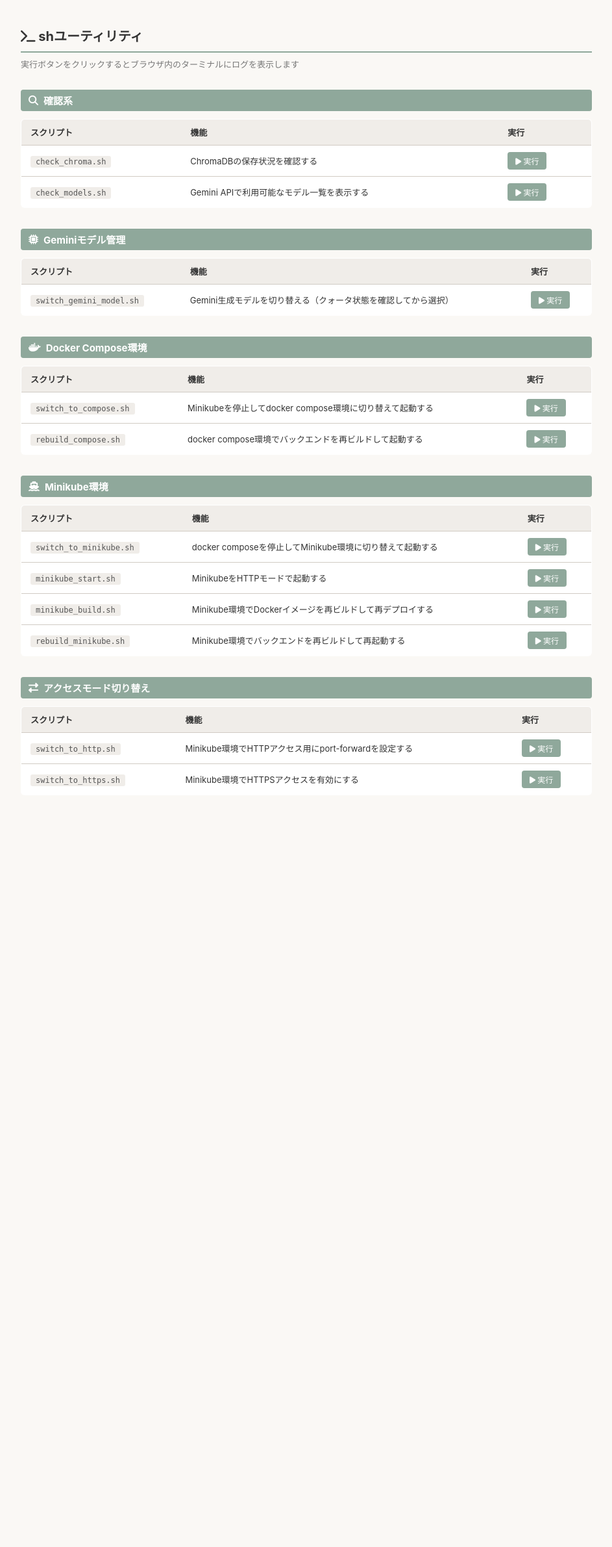
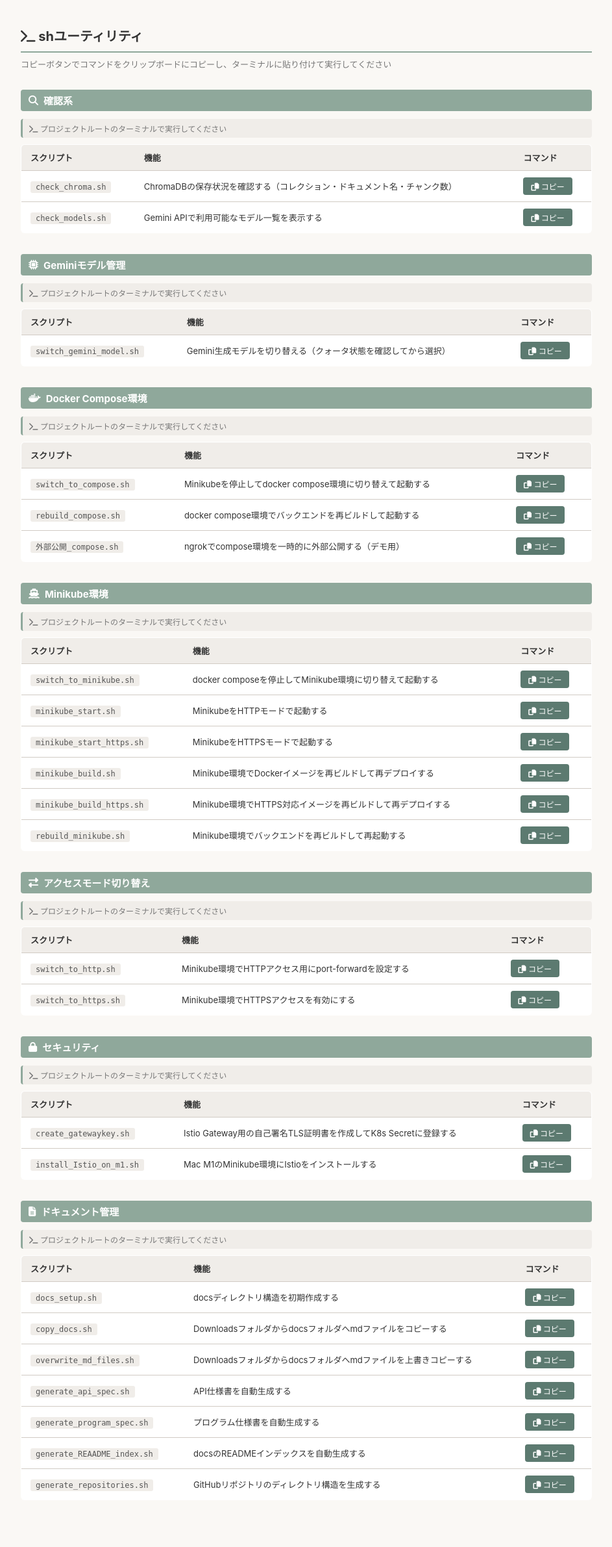
Before and after one commit to redmine54/ai_chat, a FastAPI app: page /api/utilities in a window 1280 px wide. Shown: the part 51-2432 px from the top of the page at 65% size, without its empty margins (8-951 px from the left). Before the commit the page ends 1264 px from the top, so only its background shows below. Run offline with FastAPI, Linux system fonts and the light colour scheme.

Commit message:
fixes Utilities

```diff
--- a/src/backend/templates/utilities.html
+++ b/src/backend/templates/utilities.html
@@ -14,33 +14,22 @@
     .content { padding:40px; max-width:960px; }
     .section { margin-bottom:32px; }
     .section-title { font-size:15px; font-weight:bold; margin-bottom:12px; padding:6px 12px; background:var(--accent-color); color:#fff; border-radius:4px; display:flex; align-items:center; gap:8px; }
-    table { width:100%; border-collapse:collapse; background:var(--white); border:1px solid var(--border-color); border-radius:6px; overflow:hidden; }
+    .terminal-note { font-size:12px; color:#777; margin-bottom:10px; padding:6px 10px; background:#f0ede9; border-radius:4px; border-left:3px solid var(--accent-color); }
+    table { width:100%; border-collapse:collapse; background:var(--white); border:1px solid var(--border-color); border-radius:6px; overflow:hidden; margin-bottom:8px; }
     th { background:#f0ede9; padding:10px 14px; text-align:left; font-size:13px; border-bottom:1px solid var(--border-color); }
     td { padding:10px 14px; border-bottom:1px solid var(--border-color); font-size:13px; vertical-align:middle; }
     tr:last-child td { border-bottom:none; }
-    .btn-run { padding:5px 12px; background:var(--accent-color); color:#fff; border:none; border-radius:4px; cursor:pointer; font-size:12px; white-space:nowrap; }
-    .btn-run:hover { background:var(--accent-hover); }
-    .btn-run:disabled { background:#ccc; cursor:not-allowed; }
     .script-name { font-family:monospace; font-size:12px; background:#f0ede9; padding:2px 8px; border-radius:3px; color:#555; }
-    .modal-overlay { display:none; position:fixed; top:0; left:0; width:100%; height:100%; background:rgba(0,0,0,0.6); z-index:1000; align-items:center; justify-content:center; }
-    .modal-overlay.active { display:flex; }
-    .modal { background:#1e1e1e; border-radius:8px; width:800px; max-width:95vw; max-height:80vh; display:flex; flex-direction:column; box-shadow:0 8px 32px rgba(0,0,0,0.5); }
-    .modal-header { display:flex; align-items:center; justify-content:space-between; padding:12px 16px; background:#2d2d2d; border-radius:8px 8px 0 0; }
-    .modal-title { color:#f0f0f0; font-size:14px; font-family:monospace; }
-    .modal-close { background:#e53935; color:#fff; border:none; border-radius:50%; width:20px; height:20px; cursor:pointer; font-size:12px; }
-    .terminal { flex:1; overflow-y:auto; padding:16px; font-family:monospace; font-size:13px; color:#f0f0f0; min-height:300px; max-height:60vh; white-space:pre-wrap; word-break:break-all; }
-    .line-ok { color:#69ff85; }
-    .line-err { color:#ff6b6b; }
-    .line-info { color:#64d8ff; }
-    .line-warn { color:#ffd54f; }
-    .modal-footer { padding:10px 16px; background:#2d2d2d; border-radius:0 0 8px 8px; display:flex; justify-content:space-between; align-items:center; }
-    .modal-status { color:#aaa; font-size:12px; font-family:monospace; }
-    .btn-close-modal { padding:6px 16px; background:#555; color:#fff; border:none; border-radius:4px; cursor:pointer; font-size:13px; }
-    .btn-close-modal:hover { background:#777; }
+    .btn-copy { padding:5px 12px; background:#5c7a70; color:#fff; border:none; border-radius:4px; cursor:pointer; font-size:12px; white-space:nowrap; }
+    .btn-copy:hover { background:#4a6560; }
+    .btn-copy.copied { background:#4caf50; }
+    /* トースト通知 */
+    #toast { position:fixed; bottom:30px; left:50%; transform:translateX(-50%); background:#333; color:#fff; padding:10px 24px; border-radius:20px; font-size:13px; opacity:0; transition:opacity 0.3s; pointer-events:none; z-index:9999; }
+    #toast.show { opacity:1; }
   </style>
 </head>
 <body>
-  <nav style="background:#2c2c2c;padding:10px 20px;display:flex;gap:12px;align-items:center;">
+  <nav style="background:#2c2c2c;padding:10px 20px;display:flex;gap:12px;align-items:center;flex-wrap:wrap;">
     <span style="color:#aaa;font-size:13px;margin-right:8px;">🔗 メニュー:</span>
     <a href="/api/chat/ui" style="color:#fff;background:#4a90d9;padding:6px 14px;border-radius:6px;text-decoration:none;font-size:13px;">💬 チャット</a>
     <a href="/api/indexer" style="color:#fff;background:#4a90d9;padding:6px 14px;border-radius:6px;text-decoration:none;font-size:13px;">📄 PDFインデクサー</a>
@@ -51,159 +40,128 @@
 
   <div class="content">
     <h1><i class="fa-solid fa-terminal"></i> shユーティリティ</h1>
-    <p class="subtitle">実行ボタンをクリックするとブラウザ内のターミナルにログを表示します</p>
+    <p class="subtitle">コピーボタンでコマンドをクリップボードにコピーし、ターミナルに貼り付けて実行してください</p>
 
+    <!-- 確認系 -->
     <div class="section">
       <div class="section-title"><i class="fa-solid fa-magnifying-glass"></i> 確認系</div>
+      <p class="terminal-note"><i class="fa-solid fa-terminal"></i> プロジェクトルートのターミナルで実行してください</p>
       <table>
-        <tr><th>スクリプト</th><th>機能</th><th>実行</th></tr>
-        <tr><td><span class="script-name">check_chroma.sh</span></td><td>ChromaDBの保存状況を確認する</td><td><button class="btn-run" id="btn-check_chroma.sh"><i class="fa-solid fa-play"></i> 実行</button></td></tr>
-        <tr><td><span class="script-name">check_models.sh</span></td><td>Gemini APIで利用可能なモデル一覧を表示する</td><td><button class="btn-run" id="btn-check_models.sh"><i class="fa-solid fa-play"></i> 実行</button></td></tr>
+        <tr><th>スクリプト</th><th>機能</th><th>コマンド</th></tr>
+        <tr><td><span class="script-name">check_chroma.sh</span></td><td>ChromaDBの保存状況を確認する（コレクション・ドキュメント名・チャンク数）</td><td><button class="btn-copy" data-cmd="./check_chroma.sh"><i class="fa-solid fa-copy"></i> コピー</button></td></tr>
+        <tr><td><span class="script-name">check_models.sh</span></td><td>Gemini APIで利用可能なモデル一覧を表示する</td><td><button class="btn-copy" data-cmd="./check_models.sh"><i class="fa-solid fa-copy"></i> コピー</button></td></tr>
       </table>
     </div>
 
+    <!-- Geminiモデル管理 -->
     <div class="section">
       <div class="section-title"><i class="fa-solid fa-microchip"></i> Geminiモデル管理</div>
+      <p class="terminal-note"><i class="fa-solid fa-terminal"></i> プロジェクトルートのターミナルで実行してください</p>
       <table>
-        <tr><th>スクリプト</th><th>機能</th><th>実行</th></tr>
-        <tr><td><span class="script-name">switch_gemini_model.sh</span></td><td>Gemini生成モデルを切り替える（クォータ状態を確認してから選択）</td><td><button class="btn-run" id="btn-switch_gemini_model.sh"><i class="fa-solid fa-play"></i> 実行</button></td></tr>
+        <tr><th>スクリプト</th><th>機能</th><th>コマンド</th></tr>
+        <tr><td><span class="script-name">switch_gemini_model.sh</span></td><td>Gemini生成モデルを切り替える（クォータ状態を確認してから選択）</td><td><button class="btn-copy" data-cmd="./switch_gemini_model.sh"><i class="fa-solid fa-copy"></i> コピー</button></td></tr>
       </table>
     </div>
 
+    <!-- Docker Compose環境 -->
     <div class="section">
       <div class="section-title"><i class="fa-brands fa-docker"></i> Docker Compose環境</div>
+      <p class="terminal-note"><i class="fa-solid fa-terminal"></i> プロジェクトルートのターミナルで実行してください</p>
       <table>
-        <tr><th>スクリプト</th><th>機能</th><th>実行</th></tr>
-        <tr><td><span class="script-name">switch_to_compose.sh</span></td><td>Minikubeを停止してdocker compose環境に切り替えて起動する</td><td><button class="btn-run" id="btn-switch_to_compose.sh"><i class="fa-solid fa-play"></i> 実行</button></td></tr>
-        <tr><td><span class="script-name">rebuild_compose.sh</span></td><td>docker compose環境でバックエンドを再ビルドして起動する</td><td><button class="btn-run" id="btn-rebuild_compose.sh"><i class="fa-solid fa-play"></i> 実行</button></td></tr>
+        <tr><th>スクリプト</th><th>機能</th><th>コマンド</th></tr>
+        <tr><td><span class="script-name">switch_to_compose.sh</span></td><td>Minikubeを停止してdocker compose環境に切り替えて起動する</td><td><button class="btn-copy" data-cmd="./switch_to_compose.sh"><i class="fa-solid fa-copy"></i> コピー</button></td></tr>
+        <tr><td><span class="script-name">rebuild_compose.sh</span></td><td>docker compose環境でバックエンドを再ビルドして起動する</td><td><button class="btn-copy" data-cmd="./rebuild_compose.sh"><i class="fa-solid fa-copy"></i> コピー</button></td></tr>
+        <tr><td><span class="script-name">外部公開_compose.sh</span></td><td>ngrokでcompose環境を一時的に外部公開する（デモ用）</td><td><button class="btn-copy" data-cmd="./外部公開_compose.sh"><i class="fa-solid fa-copy"></i> コピー</button></td></tr>
       </table>
     </div>
 
+    <!-- Minikube環境 -->
     <div class="section">
       <div class="section-title"><i class="fa-solid fa-ship"></i> Minikube環境</div>
+      <p class="terminal-note"><i class="fa-solid fa-terminal"></i> プロジェクトルートのターミナルで実行してください</p>
       <table>
-        <tr><th>スクリプト</th><th>機能</th><th>実行</th></tr>
-        <tr><td><span class="script-name">switch_to_minikube.sh</span></td><td>docker composeを停止してMinikube環境に切り替えて起動する</td><td><button class="btn-run" id="btn-switch_to_minikube.sh"><i class="fa-solid fa-play"></i> 実行</button></td></tr>
-        <tr><td><span class="script-name">minikube_start.sh</span></td><td>MinikubeをHTTPモードで起動する</td><td><button class="btn-run" id="btn-minikube_start.sh"><i class="fa-solid fa-play"></i> 実行</button></td></tr>
-        <tr><td><span class="script-name">minikube_build.sh</span></td><td>Minikube環境でDockerイメージを再ビルドして再デプロイする</td><td><button class="btn-run" id="btn-minikube_build.sh"><i class="fa-solid fa-play"></i> 実行</button></td></tr>
-        <tr><td><span class="script-name">rebuild_minikube.sh</span></td><td>Minikube環境でバックエンドを再ビルドして再起動する</td><td><button class="btn-run" id="btn-rebuild_minikube.sh"><i class="fa-solid fa-play"></i> 実行</button></td></tr>
+        <tr><th>スクリプト</th><th>機能</th><th>コマンド</th></tr>
+        <tr><td><span class="script-name">switch_to_minikube.sh</span></td><td>docker composeを停止してMinikube環境に切り替えて起動する</td><td><button class="btn-copy" data-cmd="./switch_to_minikube.sh"><i class="fa-solid fa-copy"></i> コピー</button></td></tr>
+        <tr><td><span class="script-name">minikube_start.sh</span></td><td>MinikubeをHTTPモードで起動する</td><td><button class="btn-copy" data-cmd="./minikube_start.sh"><i class="fa-solid fa-copy"></i> コピー</button></td></tr>
+        <tr><td><span class="script-name">minikube_start_https.sh</span></td><td>MinikubeをHTTPSモードで起動する</td><td><button class="btn-copy" data-cmd="./minikube_start_https.sh"><i class="fa-solid fa-copy"></i> コピー</button></td></tr>
+        <tr><td><span class="script-name">minikube_build.sh</span></td><td>Minikube環境でDockerイメージを再ビルドして再デプロイする</td><td><button class="btn-copy" data-cmd="./minikube_build.sh"><i class="fa-solid fa-copy"></i> コピー</button></td></tr>
+        <tr><td><span class="script-name">minikube_build_https.sh</span></td><td>Minikube環境でHTTPS対応イメージを再ビルドして再デプロイする</td><td><button class="btn-copy" data-cmd="./minikube_build_https.sh"><i class="fa-solid fa-copy"></i> コピー</button></td></tr>
+        <tr><td><span class="script-name">rebuild_minikube.sh</span></td><td>Minikube環境でバックエンドを再ビルドして再起動する</td><td><button class="btn-copy" data-cmd="./rebuild_minikube.sh"><i class="fa-solid fa-copy"></i> コピー</button></td></tr>
       </table>
     </div>
 
+    <!-- アクセスモード切り替え -->
     <div class="section">
       <div class="section-title"><i class="fa-solid fa-right-left"></i> アクセスモード切り替え</div>
+      <p class="terminal-note"><i class="fa-solid fa-terminal"></i> プロジェクトルートのターミナルで実行してください</p>
       <table>
-        <tr><th>スクリプト</th><th>機能</th><th>実行</th></tr>
-        <tr><td><span class="script-name">switch_to_http.sh</span></td><td>Minikube環境でHTTPアクセス用にport-forwardを設定する</td><td><button class="btn-run" id="btn-switch_to_http.sh"><i class="fa-solid fa-play"></i> 実行</button></td></tr>
-        <tr><td><span class="script-name">switch_to_https.sh</span></td><td>Minikube環境でHTTPSアクセスを有効にする</td><td><button class="btn-run" id="btn-switch_to_https.sh"><i class="fa-solid fa-play"></i> 実行</button></td></tr>
+        <tr><th>スクリプト</th><th>機能</th><th>コマンド</th></tr>
+        <tr><td><span class="script-name">switch_to_http.sh</span></td><td>Minikube環境でHTTPアクセス用にport-forwardを設定する</td><td><button class="btn-copy" data-cmd="./switch_to_http.sh"><i class="fa-solid fa-copy"></i> コピー</button></td></tr>
+        <tr><td><span class="script-name">switch_to_https.sh</span></td><td>Minikube環境でHTTPSアクセスを有効にする</td><td><button class="btn-copy" data-cmd="./switch_to_https.sh"><i class="fa-solid fa-copy"></i> コピー</button></td></tr>
       </table>
     </div>
+
+    <!-- セキュリティ -->
+    <div class="section">
+      <div class="section-title"><i class="fa-solid fa-lock"></i> セキュリティ</div>
+      <p class="terminal-note"><i class="fa-solid fa-terminal"></i> プロジェクトルートのターミナルで実行してください</p>
+      <table>
+        <tr><th>スクリプト</th><th>機能</th><th>コマンド</th></tr>
+        <tr><td><span class="script-name">create_gatewaykey.sh</span></td><td>Istio Gateway用の自己署名TLS証明書を作成してK8s Secretに登録する</td><td><button class="btn-copy" data-cmd="./create_gatewaykey.sh"><i class="fa-solid fa-copy"></i> コピー</button></td></tr>
+        <tr><td><span class="script-name">install_Istio_on_m1.sh</span></td><td>Mac M1のMinikube環境にIstioをインストールする</td><td><button class="btn-copy" data-cmd="./install_Istio_on_m1.sh"><i class="fa-solid fa-copy"></i> コピー</button></td></tr>
+      </table>
+    </div>
+
+    <!-- ドキュメント管理 -->
+    <div class="section">
+      <div class="section-title"><i class="fa-solid fa-file-lines"></i> ドキュメント管理</div>
+      <p class="terminal-note"><i class="fa-solid fa-terminal"></i> プロジェクトルートのターミナルで実行してください</p>
+      <table>
+        <tr><th>スクリプト</th><th>機能</th><th>コマンド</th></tr>
+        <tr><td><span class="script-name">docs_setup.sh</span></td><td>docsディレクトリ構造を初期作成する</td><td><button class="btn-copy" data-cmd="./docs_setup.sh"><i class="fa-solid fa-copy"></i> コピー</button></td></tr>
+        <tr><td><span class="script-name">copy_docs.sh</span></td><td>Downloadsフォルダからdocsフォルダへmdファイルをコピーする</td><td><button class="btn-copy" data-cmd="./copy_docs.sh"><i class="fa-solid fa-copy"></i> コピー</button></td></tr>
+        <tr><td><span class="script-name">overwrite_md_files.sh</span></td><td>Downloadsフォルダからdocsフォルダへmdファイルを上書きコピーする</td><td><button class="btn-copy" data-cmd="./overwrite_md_files.sh"><i class="fa-solid fa-copy"></i> コピー</button></td></tr>
+        <tr><td><span class="script-name">generate_api_spec.sh</span></td><td>API仕様書を自動生成する</td><td><button class="btn-copy" data-cmd="./generate_api_spec.sh"><i class="fa-solid fa-copy"></i> コピー</button></td></tr>
+        <tr><td><span class="script-name">generate_program_spec.sh</span></td><td>プログラム仕様書を自動生成する</td><td><button class="btn-copy" data-cmd="./generate_program_spec.sh"><i class="fa-solid fa-copy"></i> コピー</button></td></tr>
+        <tr><td><span class="script-name">generate_REAADME_index.sh</span></td><td>docsのREADMEインデックスを自動生成する</td><td><button class="btn-copy" data-cmd="./generate_REAADME_index.sh"><i class="fa-solid fa-copy"></i> コピー</button></td></tr>
+        <tr><td><span class="script-name">generate_repositories.sh</span></td><td>GitHubリポジトリのディレクトリ構造を生成する</td><td><button class="btn-copy" data-cmd="./generate_repositories.sh"><i class="fa-solid fa-copy"></i> コピー</button></td></tr>
+      </table>
+    </div>
+
   </div>
 
-  <!-- ターミナルモーダル -->
-  <div class="modal-overlay" id="modalOverlay">
-    <div class="modal">
-      <div class="modal-header">
-        <span class="modal-title" id="modalTitle">$ script.sh</span>
-        <button class="modal-close" id="modalCloseBtn">✕</button>
-      </div>
-      <div class="terminal" id="terminal"></div>
-      <div class="modal-footer">
-        <span class="modal-status" id="modalStatus">実行中...</span>
-        <button class="btn-close-modal" id="modalFooterBtn">閉じる</button>
-      </div>
-    </div>
-  </div>
+  <!-- トースト通知 -->
+  <div id="toast">📋 コマンドをコピーしました</div>
 
   <script>
-    var currentBtn = null;
-
-    function colorize(line) {
-      var escaped = line.replace(/&/g,'&amp;').replace(/</g,'&lt;').replace(/>/g,'&gt;');
-      if (escaped.indexOf('終了コード: 0') >= 0 || escaped.indexOf('完了') >= 0 || escaped.indexOf('success') >= 0) {
-        return '<span class="line-ok">' + escaped + '</span>';
-      } else if (escaped.indexOf('終了コード:') >= 0 && escaped.indexOf('終了コード: 0') < 0) {
-        return '<span class="line-err">' + escaped + '</span>';
-      } else if (escaped.indexOf('エラー') >= 0 || escaped.indexOf('error') >= 0 || escaped.indexOf('Error') >= 0) {
-        return '<span class="line-err">' + escaped + '</span>';
-      } else if (escaped.indexOf('===') >= 0 || escaped.indexOf('確認中') >= 0) {
-        return '<span class="line-info">' + escaped + '</span>';
-      } else if (escaped.indexOf('warn') >= 0 || escaped.indexOf('警告') >= 0) {
-        return '<span class="line-warn">' + escaped + '</span>';
-      }
-      return escaped;
+    function showToast() {
+      var toast = document.getElementById('toast');
+      toast.classList.add('show');
+      setTimeout(function() { toast.classList.remove('show'); }, 2000);
     }
 
-    async function runScript(script) {
-      var btn = document.getElementById('btn-' + script);
-      currentBtn = btn;
-      if (btn) btn.disabled = true;
-
-      var terminal = document.getElementById('terminal');
-      var modalTitle = document.getElementById('modalTitle');
-      var modalStatus = document.getElementById('modalStatus');
-      var overlay = document.getElementById('modalOverlay');
-
-      terminal.innerHTML = '';
-      modalTitle.textContent = '$ ' + script;
-      modalStatus.textContent = '実行中...';
-      overlay.classList.add('active');
-
-      try {
-        var res = await fetch('/api/sh/run', {
-          method: 'POST',
-          headers: { 'Content-Type': 'application/json' },
-          body: JSON.stringify({ script: script })
+    document.querySelectorAll('.btn-copy').forEach(function(btn) {
+      btn.addEventListener('click', function() {
+        var cmd = btn.getAttribute('data-cmd');
+        navigator.clipboard.writeText(cmd).then(function() {
+          btn.innerHTML = '<i class="fa-solid fa-check"></i> コピー済';
+          btn.classList.add('copied');
+          showToast();
+          setTimeout(function() {
+            btn.innerHTML = '<i class="fa-solid fa-copy"></i> コピー';
+            btn.classList.remove('copied');
+          }, 2000);
+        }).catch(function() {
+          // フォールバック
+          var ta = document.createElement('textarea');
+          ta.value = cmd;
+          document.body.appendChild(ta);
+          ta.select();
+          document.execCommand('copy');
+          document.body.removeChild(ta);
+          showToast();
         });
-
-        if (!res.ok) {
-          var err = await res.json();
-          terminal.innerHTML += '<span class="line-err">エラー: ' + err.detail + '</span>\n';
-          modalStatus.textContent = 'エラー';
-          return;
-        }
-
-        var reader = res.body.getReader();
-        var decoder = new TextDecoder();
-
-        while (true) {
-          var result = await reader.read();
-          if (result.done) break;
-          var text = decoder.decode(result.value);
-          var lines = text.split('\n');
-          for (var i = 0; i < lines.length; i++) {
-            terminal.innerHTML += colorize(lines[i]) + '\n';
-          }
-          terminal.scrollTop = terminal.scrollHeight;
-        }
-        modalStatus.textContent = '完了';
-      } catch(e) {
-        terminal.innerHTML += '<span class="line-err">通信エラー: ' + e.message + '</span>\n';
-        modalStatus.textContent = 'エラー';
-      } finally {
-        if (currentBtn) currentBtn.disabled = false;
-      }
-    }
-
-    function closeModal() {
-      document.getElementById('modalOverlay').classList.remove('active');
-      if (currentBtn) currentBtn.disabled = false;
-    }
-
-    document.getElementById('modalCloseBtn').addEventListener('click', closeModal);
-    document.getElementById('modalFooterBtn').addEventListener('click', closeModal);
-    document.addEventListener('keydown', function(e) { if (e.key === 'Escape') closeModal(); });
-
-    // ボタンにイベントを登録
-    var scripts = [
-      'check_chroma.sh', 'check_models.sh', 'switch_gemini_model.sh',
-      'switch_to_compose.sh', 'rebuild_compose.sh',
-      'switch_to_minikube.sh', 'minikube_start.sh', 'minikube_build.sh', 'rebuild_minikube.sh',
-      'switch_to_http.sh', 'switch_to_https.sh'
-    ];
-    scripts.forEach(function(s) {
-      var btn = document.getElementById('btn-' + s);
-      if (btn) btn.addEventListener('click', function() { runScript(s); });
+      });
     });
   </script>
 </body>
```
